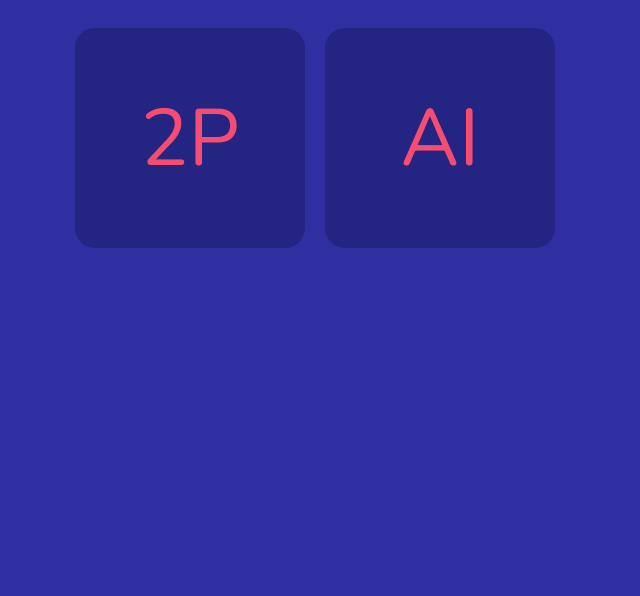
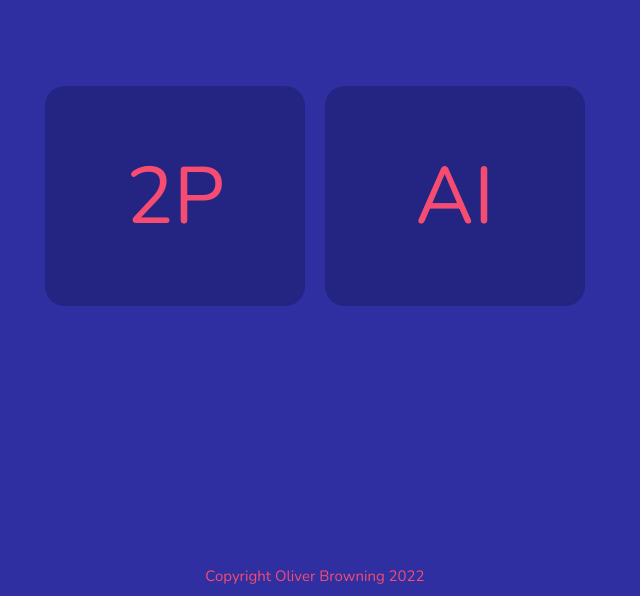
Before and after one commit to lemenade3/Tic-Tac-Toe, a plain HTML site: page index.html in a window 1280 px wide. Shown: the part 204-800 px from the top of the page, without its empty margins (325-965 px from the left). Drawn offline with nearby package versions, Linux system fonts and the light colour scheme.

Commit message:
updates to CSS and HTML

```diff
--- a/index.html
+++ b/index.html
@@ -28,5 +28,9 @@
             <button id="newGame">New Game</button>
         </div>
     </div>
+
+    <div id="footer">
+        <div>Copyright Oliver Browning 2022</div>
+    </div>
 </body>
 </html>
--- a/style.css
+++ b/style.css
@@ -10,6 +10,10 @@ body {
 h1 {
     font-size: 8em;
     margin: 0.1em;
+}
+
+#container {
+    margin-top: 5%;
 }
 
 .row {
@@ -27,11 +31,19 @@ h1 {
     align-items: center;
     justify-content: center;
     font-size: 5em;
+    border-style: solid;
+    border-color: #242582;
+}
+
+
+.cell:hover {
+    border-style: solid;
+    border-color: #F64C72;
 }
 
 button {
     height: 220px;
-    width: 45%;
+    width: 260px;
     background-color: #242582;
     color: #F64C72;
     border-style: none;
@@ -39,6 +51,7 @@ button {
     margin: 10px;
     font-family: 'Nunito', sans-serif;
     font-size: 5em;
+    flex-shrink: 0;
 }
 
 button:hover {
@@ -54,14 +67,12 @@ button:hover {
     width: 100%;
     height: 100%;
     overflow: auto;
+    display: flex;
   }
 
   .modal-content {
-    background-color: #2F2FA2;
     margin: 15% auto;
     padding: 20px;
-    width: 40%;
-    height: 260px;
     border-radius: 20px;
     display: flex;
     align-items: center;
@@ -77,3 +88,14 @@ button:hover {
       font-size: 1em;
       margin-left: 40px;
   }
+
+  #footer {
+      position: fixed;
+      bottom: 0;
+      width: 100%;
+      display: flex;
+      justify-content: center;
+      padding: 10px;
+      font-size: 15px;
+      font-family: 'Nunito', sans-serif;
+  }
```
